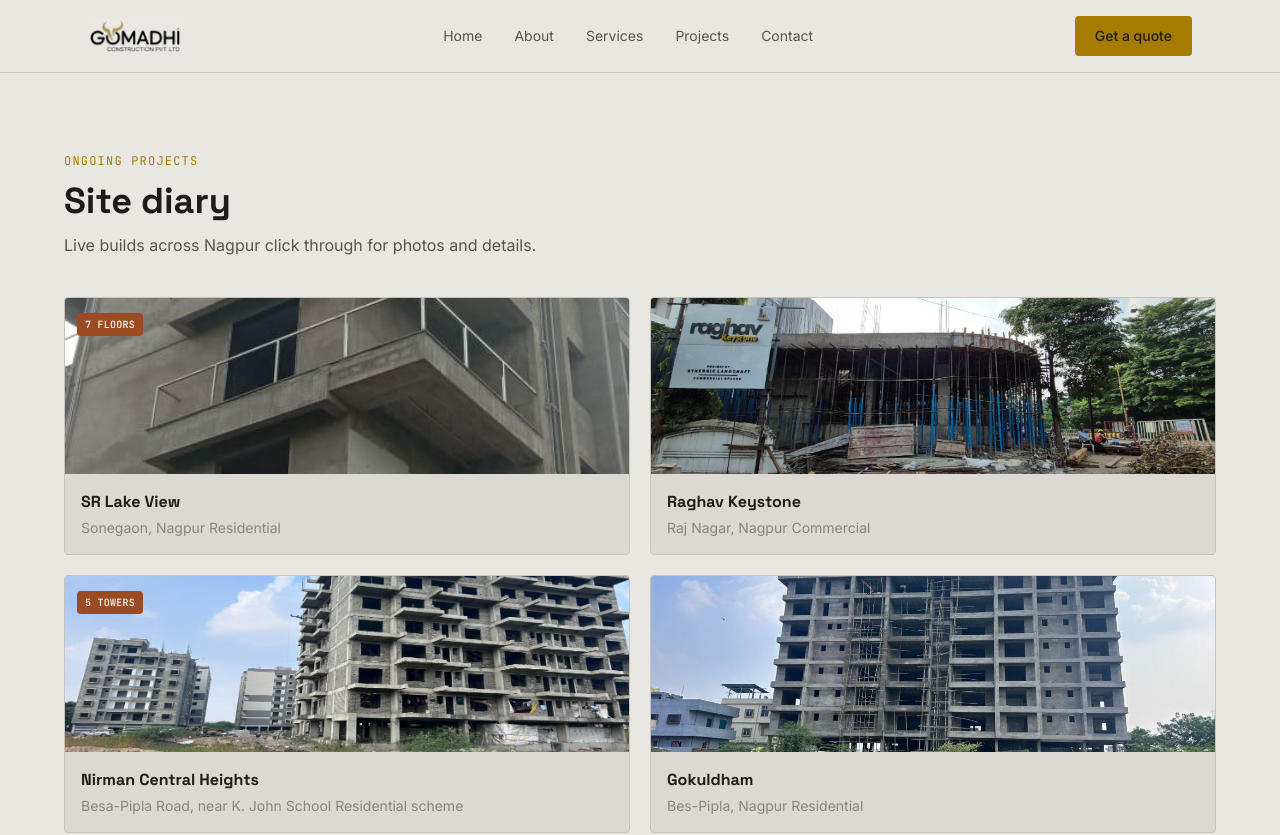
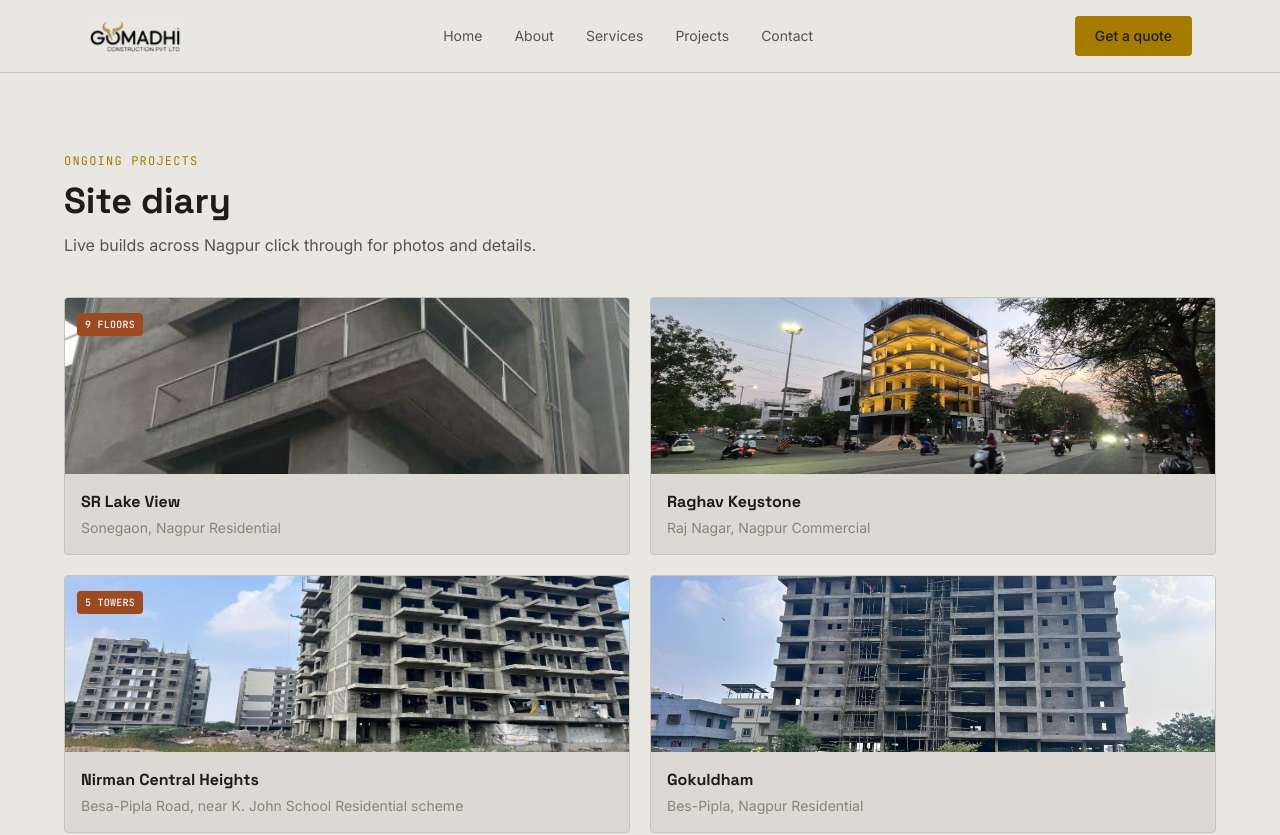
Before and after one commit to Marketitra/Gomadhi-Constructions, a Next.js app: page /projects in a window 1280 px wide. Shown: the top 835 px of the page. Built offline with nearby package versions, Linux system fonts and the light colour scheme.

Commit message:
home screen change and new grid

```diff
--- a/app/globals.css
+++ b/app/globals.css
@@ -20,6 +20,13 @@ body {
   background-size: 24px 24px;
 }
 
+.text-scrim {
+  text-shadow:
+    0 1px 2px var(--background),
+    0 2px 8px var(--background),
+    0 0 20px var(--background);
+}
+
 @keyframes heroKenBurns {
   from {
     transform: scale(1);
--- a/components/home/Hero.tsx
+++ b/components/home/Hero.tsx
@@ -25,8 +25,8 @@ export default function Hero() {
           <span className="text-rust">Built to hold.</span>
         </h1>
         <p className="mt-5 max-w-md text-stone">
-          Turnkey RCC construction across Nagpur — residential, commercial and
-          industrial — with material supply included from foundation to final
+          Turnkey RCC construction across Nagpur residential, commercial and
+          industrial with material supply included from foundation to final
           coat.
         </p>
         <div className="mt-8 flex flex-wrap gap-3">
@@ -40,7 +40,7 @@ export default function Hero() {
       </div>
 
       <div className="relative mx-auto max-w-6xl px-6 pb-6">
-        <TitleBlock sheet="01 — HOME" />
+        <TitleBlock sheet="01 HOME" />
       </div>
     </section>
   );
--- a/components/home/ServicesGrid.tsx
+++ b/components/home/ServicesGrid.tsx
@@ -1,5 +1,22 @@
+import {
+  Home,
+  Building2,
+  Warehouse,
+  Hammer,
+  Route,
+  PackageCheck,
+} from "lucide-react";
 import SectionHeading from "@/components/ui/SectionHeading";
 import { SERVICES } from "@/lib/constants";
+
+const ICONS: Record<string, typeof Home> = {
+  residential: Home,
+  commercial: Building2,
+  industrial: Warehouse,
+  renovation: Hammer,
+  "civil-works": Route,
+  turnkey: PackageCheck,
+};
 
 export default function ServicesGrid() {
   return (
@@ -12,20 +29,28 @@ export default function ServicesGrid() {
         />
 
         <div className="mt-10 grid gap-4 sm:grid-cols-2 lg:grid-cols-3">
-          {SERVICES.map((service, index) => (
+          {SERVICES.map((service, index) => {
+            const Icon = ICONS[service.id] ?? Home;
+            return (
               <div
                 key={service.id}
-              className="rounded border border-concrete-line bg-concrete-card p-6"
+                className="group rounded border border-concrete-line bg-concrete-card p-6 shadow-sm transition-all duration-300 hover:-translate-y-1 hover:border-gold hover:shadow-lg hover:shadow-gold/10"
               >
+                <div className="flex items-start justify-between">
+                  <div className="flex h-10 w-10 items-center justify-center rounded-full bg-gold/10 text-gold transition-colors duration-300 group-hover:bg-gold group-hover:text-paper">
+                    <Icon size={18} />
+                  </div>
                   <span className="font-mono text-xs text-stone-muted">
                     {String(index + 1).padStart(2, "0")}
                   </span>
-              <h3 className="mt-2 font-display text-lg font-bold text-paper">
+                </div>
+                <h3 className="mt-4 font-display text-lg font-bold text-paper">
                   {service.title}
                 </h3>
                 <p className="mt-2 text-sm text-stone">{service.description}</p>
               </div>
-          ))}
+            );
+          })}
         </div>
       </div>
     </section>
--- a/lib/projects-data.ts
+++ b/lib/projects-data.ts
@@ -10,12 +10,9 @@ export const PROJECTS: Project[] = [
     type: "Residential",
     status: "ongoing",
     description:
-      "RCC framed residential building at Sonegaon, Nagpur — apartment-style residential tower under construction.",
-    photos: [
-      { url: "/projects/sr-lake-view/site-01.jpg" },
-      { url: "/projects/sr-lake-view/site-02.jpg" },
-    ],
-    floors: 7,
+      "RCC framed residential building at Sonegaon, Nagpur apartment-style residential tower under construction.",
+    photos: [{ url: "/projects/sr-lake-view/site-01.jpg" }],
+    floors: 9,
   },
   {
     slug: "raghav-keystone",
@@ -26,11 +23,8 @@ export const PROJECTS: Project[] = [
     description:
       "RCC framed commercial building at Raj Nagar, Nagpur commercial spaces project by Synergic Landcraft.",
     photos: [
+      { url: "/projects/raghav-keystone/primary.jpeg" },
       { url: "/projects/raghav-keystone/site-01.jpg" },
-      { url: "/projects/raghav-keystone/site-02.jpg" },
-      { url: "/projects/raghav-keystone/site-03.jpeg" },
-      { url: "/projects/raghav-keystone/site-04.jpg" },
-      { url: "/projects/raghav-keystone/site-05.jpg" },
     ],
     brochureUrl: "/brochures/raghav-keystone.pdf",
   },
@@ -89,4 +83,15 @@ export const PROJECTS: Project[] = [
       "Extension block under construction for an ayurvedic college in Nagpur.",
     photos: [],
   },
+  {
+    slug: "wani-hotel",
+    name: "Wani Hotel",
+    location: "Nagpur",
+    type: "Hospitality",
+    status: "ongoing",
+    description:
+      "Hotel construction project ivory textured exterior with grey granite cladding at plinth level, maroon fascia band, and blue-tinted glazing throughout.",
+    photos: [],
+    // brochureUrl: "/brochures/wani-hotel-elevations.pdf",
+  },
 ];
```
Also changed, not shown: public/projects/raghav-keystone/primary.jpeg (added). Lines whose indentation alone changed are shown as unchanged.
